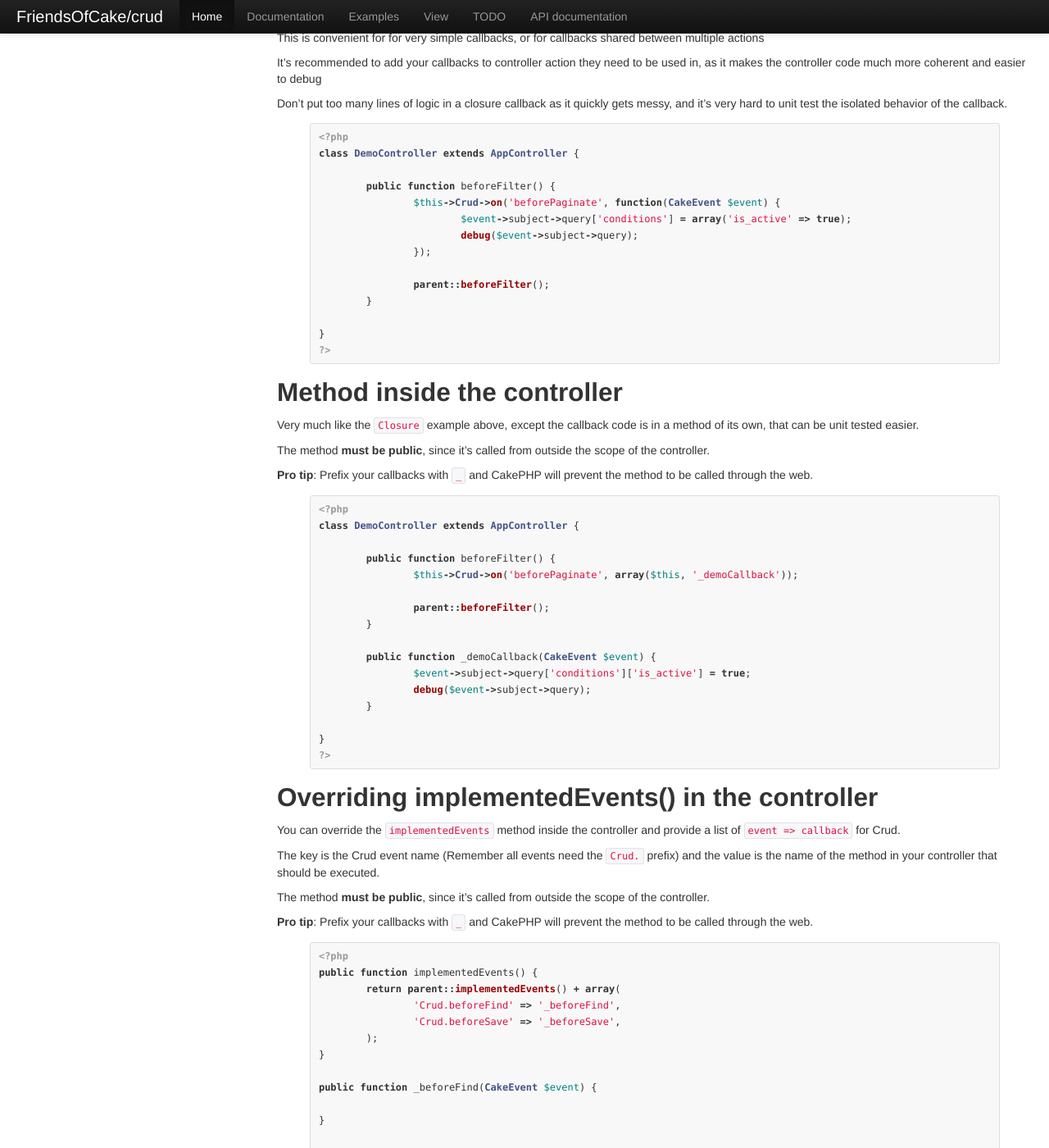
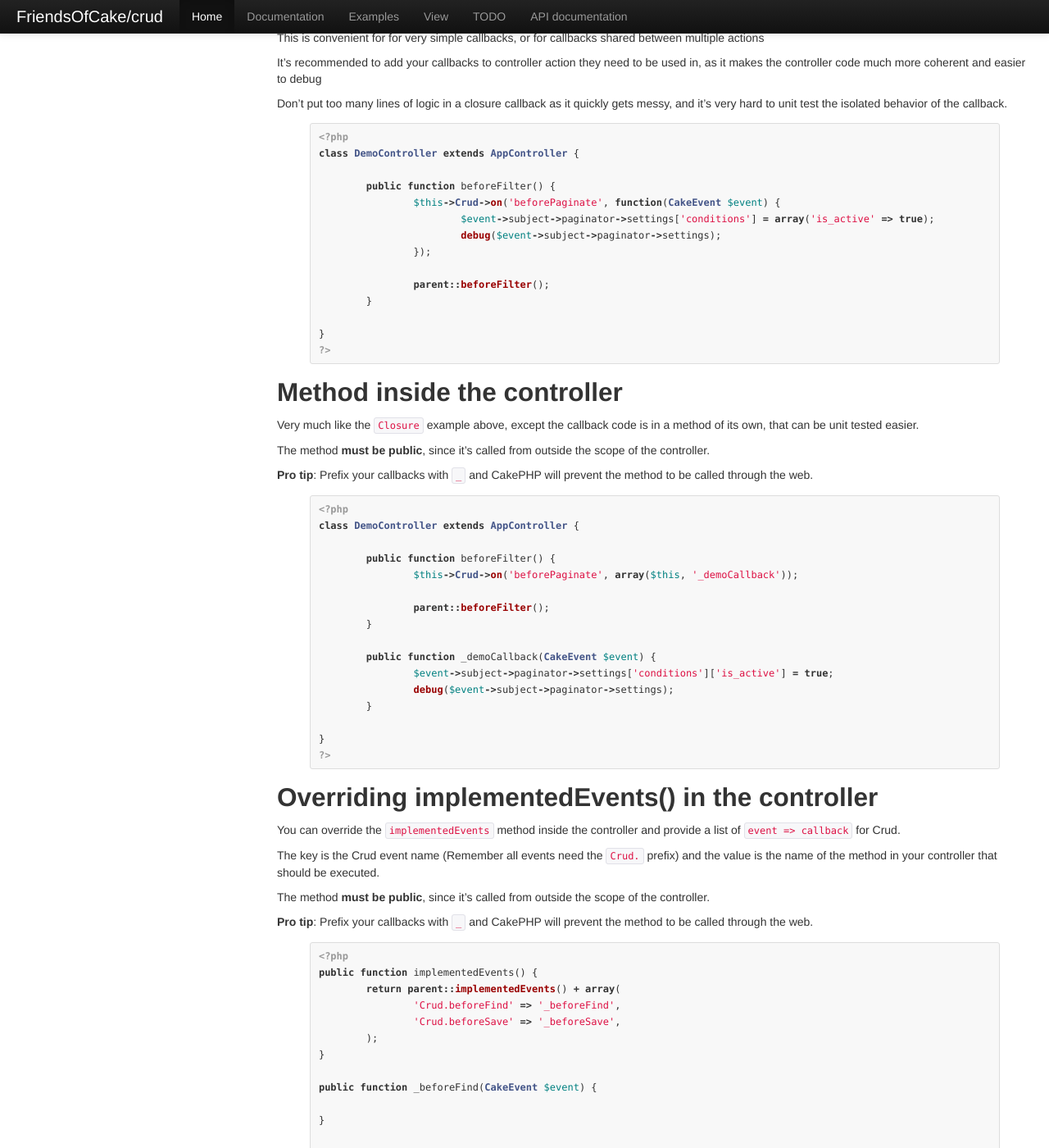
Before and after one commit to FriendsOfCake/crud, a Jekyll site: the page built from docs/events.md, in a window 1280 px wide and 1400 px high, scrolled down 991 px. Shown: the whole window at 82% size. Built offline with Jekyll 4.4.1, drawn with Linux system fonts in a browser that asks for light colours; nearby versions of some CDN libraries; comment, search, counter and statistics services are not loaded.

Commit message:
Update beforePaginate example
in beforePaginate modifications to the query object do nothing.

```diff
--- a/docs/events.md
+++ b/docs/events.md
@@ -91,8 +91,8 @@ class DemoController extends AppController {
 
 	public function beforeFilter() {
 		$this->Crud->on('beforePaginate', function(CakeEvent $event) {
-			$event->subject->query['conditions'] = array('is_active' => true);
-			debug($event->subject->query);
+			$event->subject->paginator->settings['conditions'] = array('is_active' => true);
+			debug($event->subject->paginator->settings);
 		});
 
 		parent::beforeFilter();
@@ -123,8 +123,8 @@ class DemoController extends AppController {
 	}
 
 	public function _demoCallback(CakeEvent $event) {
-		$event->subject->query['conditions']['is_active'] = true;
-		debug($event->subject->query);
+		$event->subject->paginator->settings['conditions']['is_active'] = true;
+		debug($event->subject->paginator->settings);
 	}
 
 }
```
